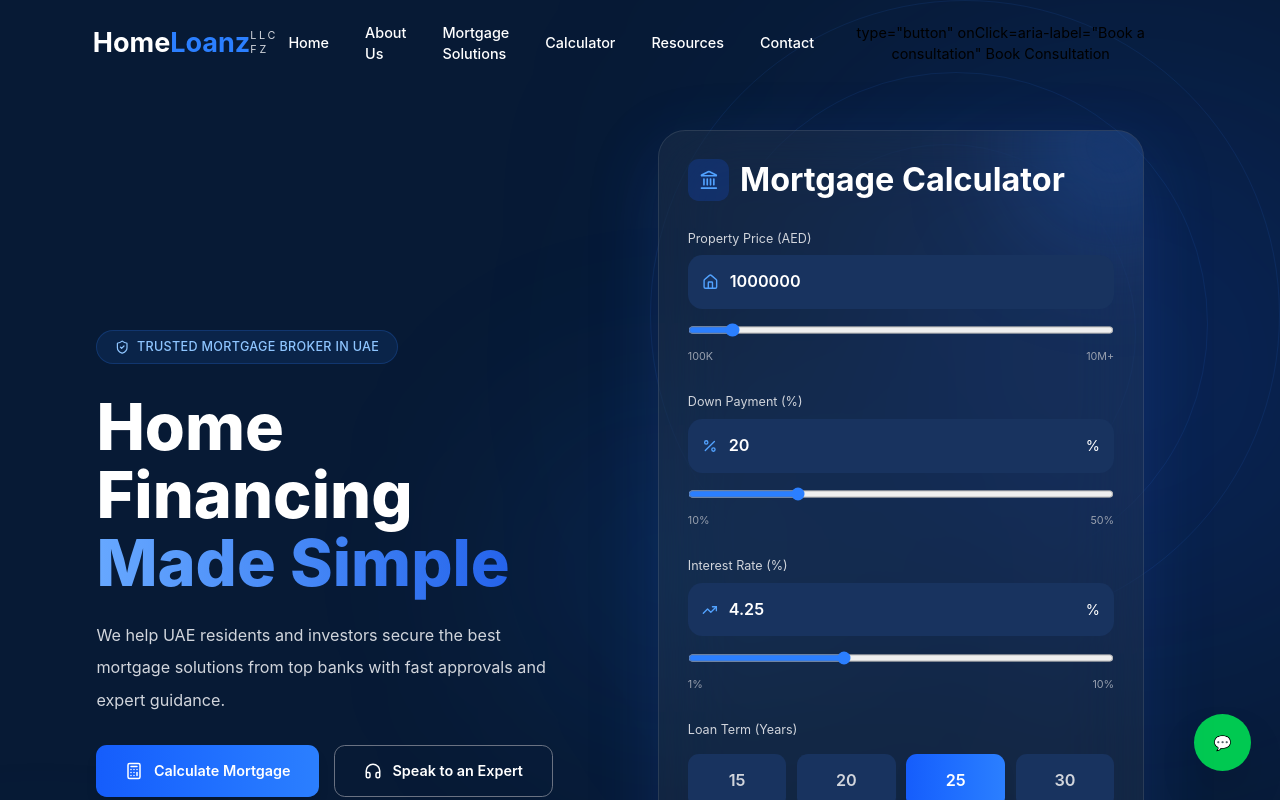
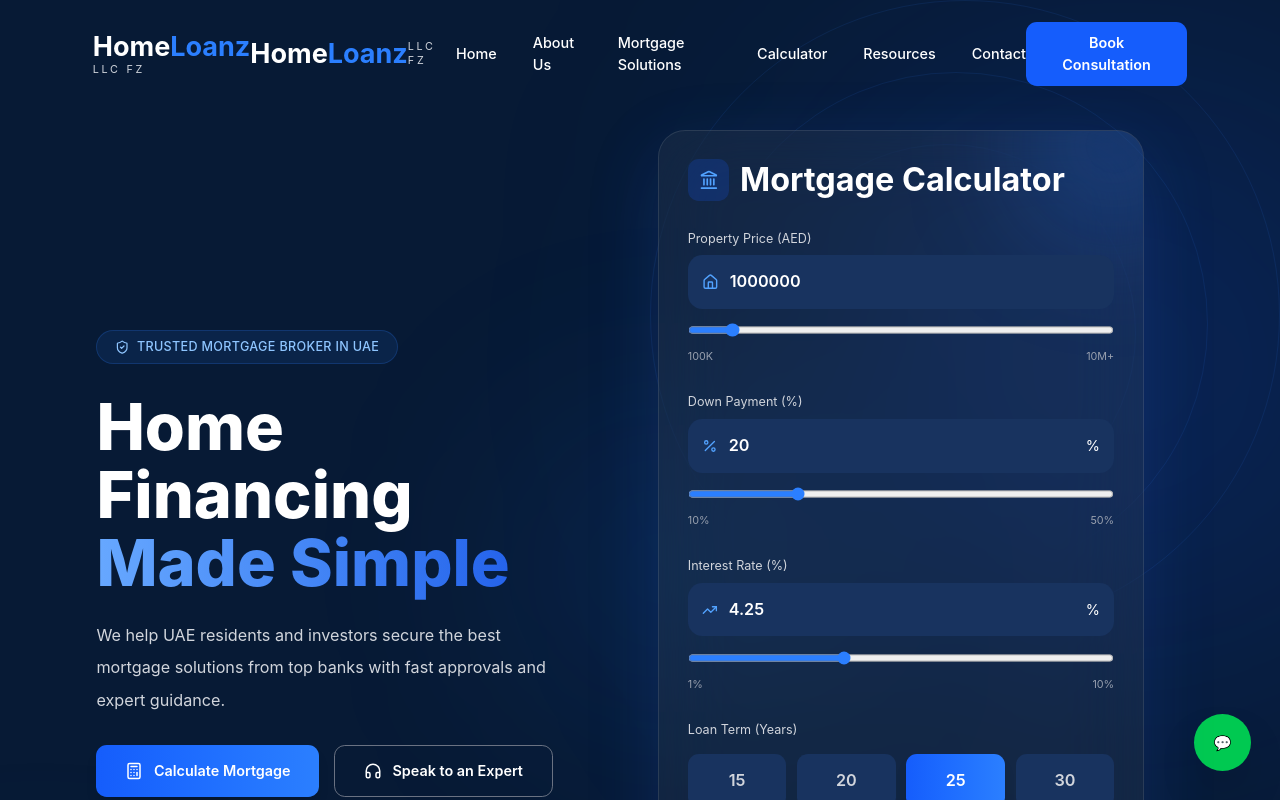
Before and after one commit to MahekZehra/homeloanz-website, a React (Vite) app: page / in a window 1280 px wide. Shown: the top 800 px of the page. Built offline with nearby package versions, Linux system fonts and the light colour scheme.

Commit message:
Fix navbar layout and accessibility issues

```diff
--- a/src/components/Navbar/Navbar.jsx
+++ b/src/components/Navbar/Navbar.jsx
@@ -26,7 +26,7 @@ function Navbar({ openChat }) {
   };
 
   return (
-    <header className="absolute top-0 left-0 w-full z-50">
+    <header className="absolute top-0 left-0 w-full z-50 bg-transparent">
       <nav className="max-w-7xl mx-auto flex items-center justify-between px-5 sm:px-6 lg:px-8 py-4 md:py-6">
 
         {/* Logo */}
@@ -34,8 +34,16 @@ function Navbar({ openChat }) {
   type="button"
   onClick={() => scrollToSection("home")}
   className="cursor-pointer text-left"
-  aria-label="Go to Home section">
-  </button>
+  aria-label="Go to Home section"
+>
+  <h1 className="text-2xl md:text-3xl font-bold text-white">
+    Home<span className="text-blue-500">Loanz</span>
+  </h1>
+
+  <p className="text-[10px] md:text-xs text-gray-300 tracking-[0.25em]">
+    LLC FZ
+  </p>
+</button>
 
           <h1 className="text-2xl md:text-3xl font-bold text-white">
             Home<span className="text-blue-500">Loanz</span>
@@ -59,15 +67,18 @@ function Navbar({ openChat }) {
         </ul>
 
         {/* Desktop Button */}
-        <button>
+        <button
   type="button"
   onClick={openChat}
   aria-label="Book a consultation"
-          Book Consultation
-        </button>
+  className="hidden lg:block rounded-xl bg-blue-600 px-6 py-3 font-semibold text-white transition hover:bg-blue-700"
+>
+  Book Consultation
+</button>
 
         {/* Mobile Icon */}
         <button
+        type="button"
   onClick={() => setMenuOpen(!menuOpen)}
   className="lg:hidden text-white text-2xl"
   aria-label={menuOpen ? "Close navigation menu" : "Open navigation menu"}
```
